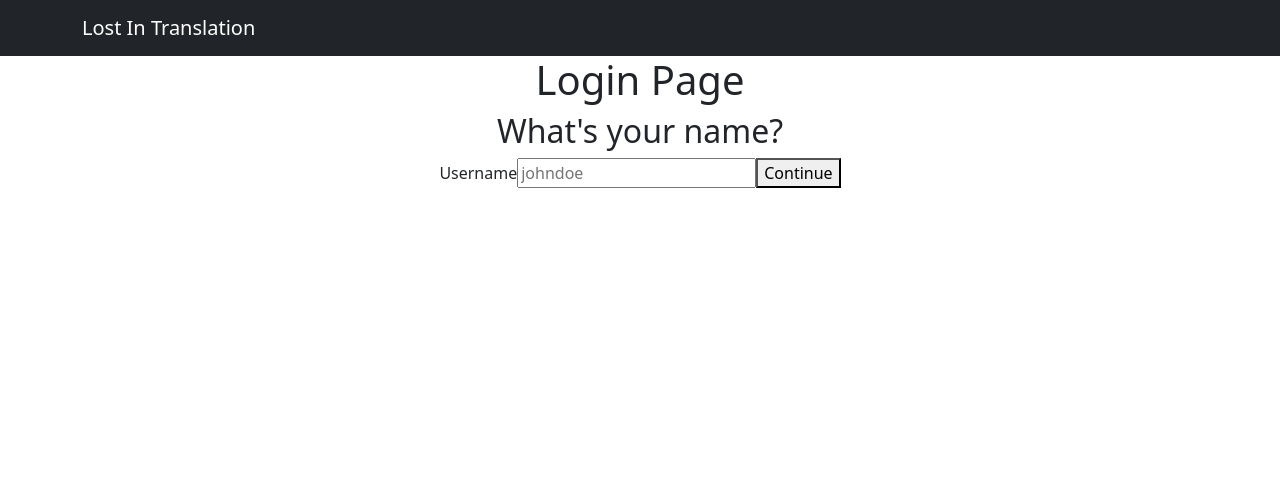
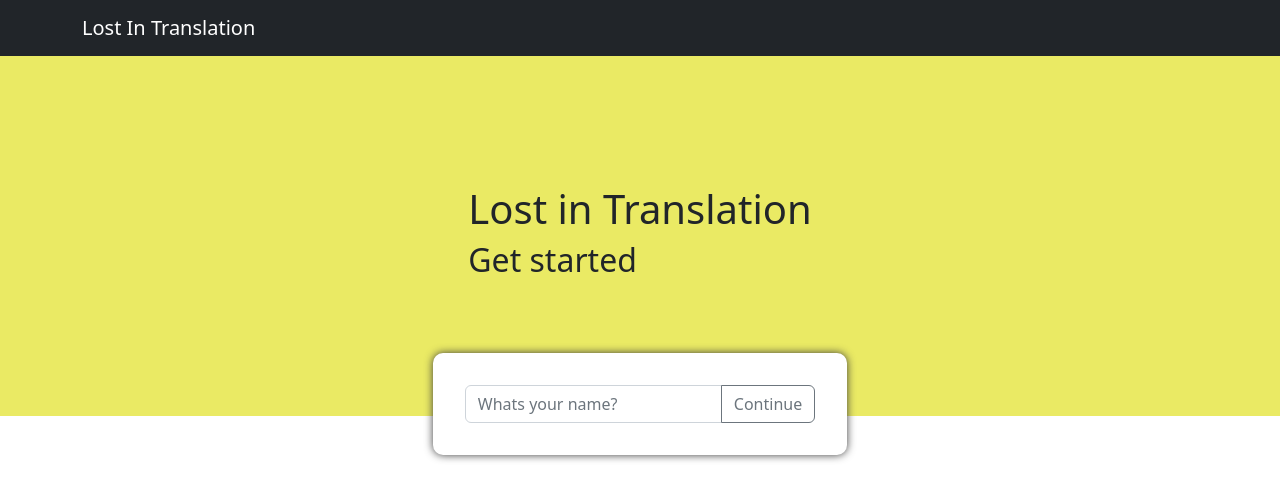
Before and after one commit to kboberg98/sign-language-translator, a React (Create React App) app: page / in a window 1280 px wide. Shown: the top 500 px of the page. Built offline with nearby package versions, Linux system fonts and the light colour scheme.

Commit message:
Added styling for login and profile

```diff
--- a/src/App.css
+++ b/src/App.css
@@ -1,4 +1,4 @@
-.App {
+/*.App {
   text-align: center;
 }
 
@@ -35,4 +35,113 @@
   to {
     transform: rotate(360deg);
   }
+}*/
+
+#login-page {
+  position: absolute;
+  width: 100%;
+  height: 90%;
+  display: flex;
+  align-items: center;
+  justify-content: center;
+
 }
+
+#login-header {
+  position: absolute;
+  display: grid;
+  place-items: center;
+  width: 100%;
+  height: 50%;
+  background-color: rgb(234, 234, 100);
+  top: 0;
+
+}
+
+#login-bottom {
+  position: absolute;
+  width: 100%;
+  height: 50%;
+  background-color: white;
+  bottom: 0;
+}
+
+#login-form-container {
+  position: absolute;
+  height: 50%;
+  align-items: center;
+  justify-content: center;
+  text-align: center;
+  z-index: 1;
+}
+
+#login-form {
+  position: relative;
+  top: 32.5%;
+  padding: 2rem;
+  border-radius: 10px;
+  box-shadow: 0 0 8px 0px rgb(59, 59, 59);
+  background-color: white;
+}
+
+#translation-page {
+  position: absolute;
+  width: 100%;
+  height: 90%;
+  display: flex;
+  align-items: center;
+  justify-content: center;
+
+}
+
+
+#translation-header {
+  position: absolute;
+  display: grid;
+  place-items: center;
+  width: 100%;
+  height: 30%;
+  background-color: rgb(234, 234, 100);
+  top: 0;
+
+}
+
+#translation-bottom {
+  position: absolute;
+  display: grid;
+  place-items: center;
+  width: 100%;
+  height: 60%;
+  background-color: white;
+  bottom: 10%;
+}
+
+#translated-text-container {
+  position: absolute;
+  display: flex;
+  flex-wrap: wrap;
+  border-radius: 10px;
+  box-shadow: 0 0 8px 0px rgb(59, 59, 59);
+  width: 60%;
+  height: 80%;
+}
+
+#translated-text-container-bottom {
+  position: absolute;
+  bottom: 0;
+  background-color: red;
+  width: 100%;
+  height: 30px;
+  border-radius: 10px;
+  display: flex;
+  align-items: center;
+}
+
+#translation-span {
+  background-color: aliceblue;
+  border-radius: 10px;
+}
+
+.translation-sign {
+
+}
--- a/src/api/index.js
+++ b/src/api/index.js
@@ -6,7 +6,3 @@ export const createHeaders = () => {
         'Content-Type': 'application/json'
     }
 }
-
-export const handleResponse = () => {
-
-}
--- a/src/components/Login/LoginForm.jsx
+++ b/src/components/Login/LoginForm.jsx
@@ -5,6 +5,7 @@ import { storageSave } from '../../utils/storage';
 import { useUser } from '../../context/UserContext';
 import { useNavigate } from 'react-router-dom';
 import { STORAGE_KEY_USER } from '../../const/storageKeys';
+import { Form, Button, InputGroup } from 'react-bootstrap';
 
 const userNameConfig = {
     required: true,
@@ -24,7 +25,7 @@ const LoginForm = () => {
     // Side Effects
     useEffect(() => {
         if(user !== null) {
-            navigate('/profile')
+            navigate('/translation')
         }
     }, [ user, navigate ]) // Empty Deps - Only runs 1ce
     // Event Handlers
@@ -60,23 +61,22 @@ const LoginForm = () => {
     })()
 
     return (
-        <>
-            <h2>What's your name?</h2>
-            <form action="" onSubmit={ handleSubmit(onSubmit) }>
-                <fieldset>
-                    <label htmlFor="username">Username</label>
-                    <input
+        <div id='login-form-container'>
+            <form id='login-form' action="" onSubmit={ handleSubmit(onSubmit) }>
+                <InputGroup>
+
+                    <Form.Control
                         type="text"
-                        placeholder='johndoe'
+                        placeholder='Whats your name?'
                         { ...register("username", userNameConfig) }
                     />
-                    <button type='submit' disabled={ loading }>Continue</button>
-                </fieldset>
+                    <Button type='submit' variant='outline-secondary' disabled={ loading }>Continue</Button>
+                </InputGroup>
                 { errorMessage }
                 { loading && <p>Logging in...</p>}
                 { apiError && <p>{ apiError }</p>}
             </form>
-        </>
+        </div>
     )
 }
 
--- a/src/components/Translation/TranslationSign.jsx
+++ b/src/components/Translation/TranslationSign.jsx
@@ -1,6 +1,6 @@
 const TranslationSign = ({letter, image }) => {
     return (
-        <div>
+        <div className="translation-sign">
             <aside>
                 <img src={ image } alt={ letter } width="55" />
             </aside>
--- a/src/components/Translation/TranslationsForm.jsx
+++ b/src/components/Translation/TranslationsForm.jsx
@@ -1,4 +1,5 @@
 
+import { InputGroup, Form, Button } from "react-bootstrap"
 import { useForm } from "react-hook-form"
 
 const TranslationsForm = ({ onTranslation }) => {
@@ -9,15 +10,14 @@ const TranslationsForm = ({ onTranslation }) => {
 
 
     return (
-        <>
-            <form onSubmit={ handleSubmit(onSubmit) }>
-                <fieldset>
-                    <label htmlFor="translation-input">Translate</label>
-                    <input type="text" { ...register('translationInput')} placeholder="React is fun" />
-                </fieldset>
-                <button type="submit">Translate</button>
+        <div id="translation-form-container">
+            <form id="translation-form" onSubmit={ handleSubmit(onSubmit) }>
+                <InputGroup>
+                    <Form.Control type="text" { ...register('translationInput')} placeholder="React is fun" />
+                    <Button type="submit">Translate</Button>
+                </InputGroup>
             </form>
-        </>
+        </div>
     )
 }
 
--- a/src/index.css
+++ b/src/index.css
@@ -1,4 +1,4 @@
-body {
+/*body {
   margin: 0;
   font-family: -apple-system, BlinkMacSystemFont, 'Segoe UI', 'Roboto', 'Oxygen',
     'Ubuntu', 'Cantarell', 'Fira Sans', 'Droid Sans', 'Helvetica Neue',
@@ -10,4 +10,4 @@ body {
 code {
   font-family: source-code-pro, Menlo, Monaco, Consolas, 'Courier New',
     monospace;
-}
+}*/
--- a/src/pages/LoginPage.jsx
+++ b/src/pages/LoginPage.jsx
@@ -2,9 +2,15 @@ import LoginForm from "../components/Login/LoginForm"
 
 function LoginPage(){
     return(
-        <div>
-            <h1>Login Page</h1>
+        <div id="login-page">
+            <div id="login-header">
+                <div id='login-header-text'>
+                    <h1>Lost in Translation</h1>
+                    <h2>Get started</h2>
+                </div>
+            </div>
             <LoginForm></LoginForm>
+            <div id="login-bottom"></div>
         </div>
     )
 }
--- a/src/pages/TranslationPage.jsx
+++ b/src/pages/TranslationPage.jsx
@@ -77,18 +77,21 @@ const TranslationPage = () => {
     }
 
     return(
-        <>
-            <h1>Translation Page</h1>
-            <section id="translation-form">
+        <div id="translation-page">
+            <div id="translation-header">
                 <TranslationsForm onTranslation={ handleTranslationClick }/>
-            </section>
-            <section id="translation-section">
-
-                {translatedText.map((text, index) => (
-                    <TranslationSign key={index} letter={text.letter} image={text.image}/>
-                ))}
-            </section>
-        </>
+            </div>
+            <div id="translation-bottom">
+                <div id="translated-text-container">
+                    {translatedText.map((text, index) => (
+                        <TranslationSign key={index} letter={text.letter} image={text.image}/>
+                    ))}
+                    <div id="translated-text-container-bottom">
+                        <span id="translation-span">Translation</span>
+                    </div>
+                </div>
+            </div>
+        </div>
     )
 }
 
```
